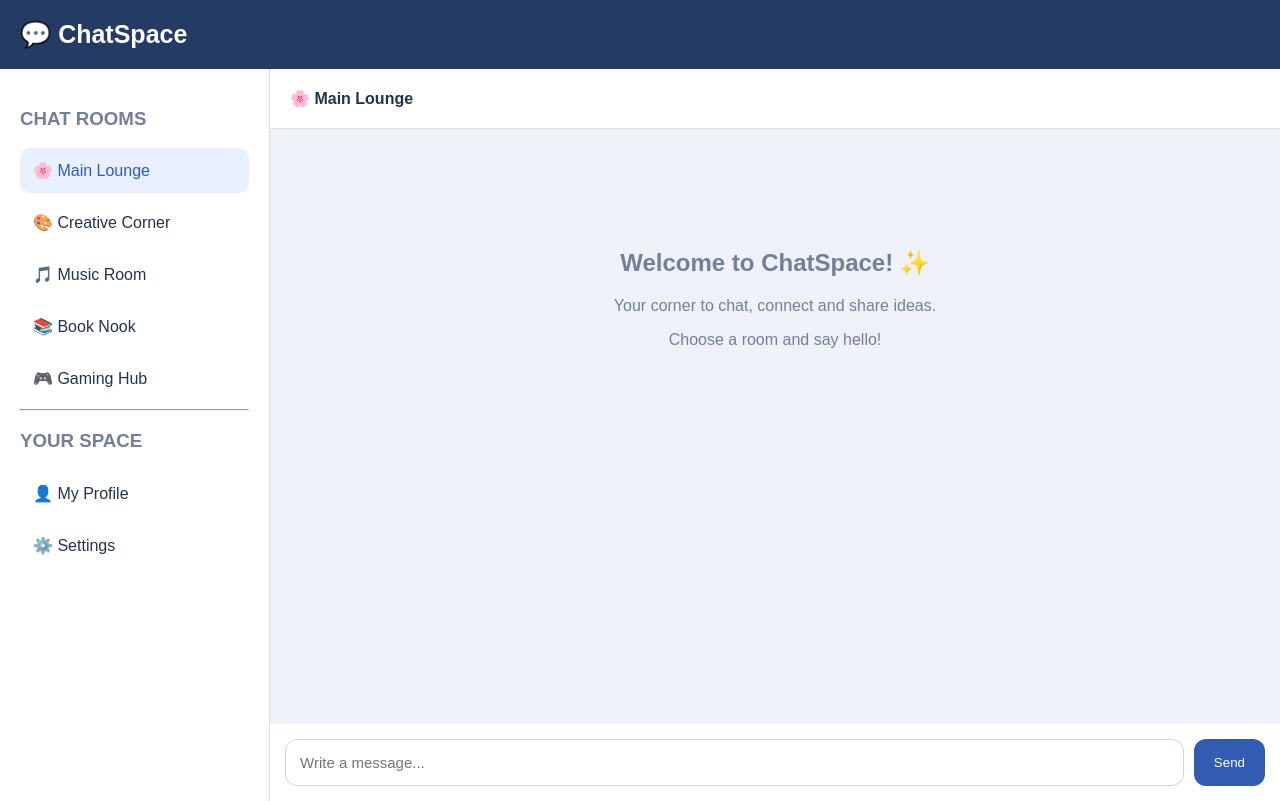
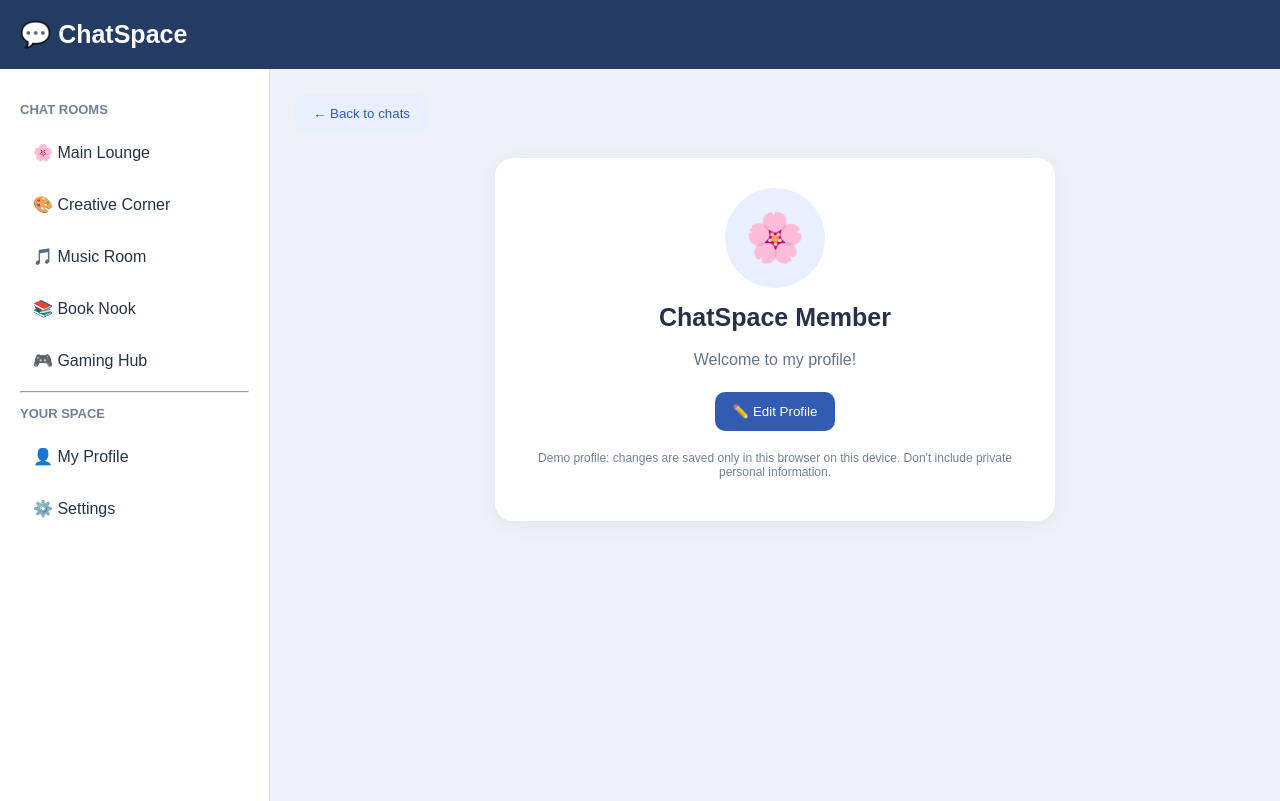
Before and after one commit to indigokin1022-blip/ChatSpace, a plain HTML site: page index.html in a window 1280 px wide. Both pictures are taken after a click on the element "👤 My Profile". Drawn offline with Linux system fonts and the light colour scheme.

Commit message:
Update index.html

```diff
--- a/index.html
+++ b/index.html
@@ -20,98 +20,102 @@ header {
   font-size: 25px;
   font-weight: bold;
 }
-.app {
-  display: flex;
-  height: calc(100vh - 68px);
+.app { display:flex; min-height:calc(100vh - 68px); }
+.sidebar {
+  width:270px;
+  flex-shrink:0;
+  background:white;
+  padding:20px;
+  border-right:1px solid #ddd;
 }
-.sidebar {
-  width: 270px;
-  background: white;
-  padding: 20px;
-  border-right: 1px solid #ddd;
-}
-.sidebar h3 { color: #71809a; }
+.sidebar h3 { color:#71809a; font-size:13px; }
 .room {
-  padding: 13px;
-  margin: 7px 0;
-  border-radius: 10px;
-  cursor: pointer;
+  padding:13px;
+  margin:7px 0;
+  border-radius:10px;
+  cursor:pointer;
 }
 .room:hover, .room.active {
-  background: #e8efff;
-  color: #315cb1;
+  background:#e8efff;
+  color:#315cb1;
 }
-.chat {
-  flex: 1;
-  display: flex;
-  flex-direction: column;
-  min-width: 0;
+.chat { flex:1; min-width:0; display:flex; flex-direction:column; }
+.chat-header {
+  padding:20px;
+  background:white;
+  border-bottom:1px solid #ddd;
+  font-weight:bold;
 }
-.chat-header {
-  padding: 20px;
-  background: white;
-  border-bottom: 1px solid #ddd;
-  font-weight: bold;
+.messages { flex:1; padding:20px; overflow-y:auto; }
+.welcome { text-align:center; margin:100px auto; color:#71809a; }
+.message {
+  background:white;
+  padding:12px 16px;
+  border-radius:14px;
+  margin:10px 0;
+  max-width:75%;
+  width:fit-content;
+  overflow-wrap:anywhere;
 }
-.messages {
-  flex: 1;
-  padding: 20px;
-  overflow-y: auto;
-}
-.welcome {
-  text-align: center;
-  margin: 100px auto;
-  color: #71809a;
-}
-.message {
-  background: white;
-  padding: 12px 16px;
-  border-radius: 14px;
-  margin: 10px 0;
-  max-width: 75%;
-  width: fit-content;
-  overflow-wrap: anywhere;
-}
-.message.mine {
-  background: #dce8ff;
-  margin-left: auto;
-}
-.sender {
-  font-size: 12px;
-  color: #64748b;
-  margin-bottom: 5px;
-}
-.composer {
-  display: flex;
-  padding: 15px;
-  gap: 10px;
-  background: white;
-}
-input {
-  flex: 1;
-  min-width: 0;
-  padding: 14px;
-  border: 1px solid #ccd5e3;
-  border-radius: 12px;
-  font-size: 15px;
+.message.mine { background:#dce8ff; margin-left:auto; }
+.composer { display:flex; padding:15px; gap:10px; background:white; }
+input, textarea {
+  width:100%;
+  padding:13px;
+  border:1px solid #ccd5e3;
+  border-radius:10px;
+  font:inherit;
 }
 button {
-  border: none;
-  background: #315cb1;
-  color: white;
-  padding: 0 20px;
-  border-radius: 12px;
-  cursor: pointer;
+  border:0;
+  background:#315cb1;
+  color:white;
+  padding:12px 18px;
+  border-radius:10px;
+  cursor:pointer;
 }
-button:hover { background: #244889; }
+button:hover { background:#244889; }
+.secondary { background:#e8efff; color:#315cb1; }
+.secondary:hover { background:#d7e4ff; }
+.screen { display:none; flex:1; padding:25px; overflow-y:auto; }
+.screen.active { display:block; }
+.profile-card {
+  max-width:560px;
+  margin:25px auto;
+  background:white;
+  padding:30px;
+  border-radius:18px;
+  box-shadow:0 4px 18px #243b6310;
+}
+.avatar {
+  width:100px;
+  height:100px;
+  border-radius:50%;
+  background:#e8efff;
+  display:flex;
+  align-items:center;
+  justify-content:center;
+  font-size:48px;
+  margin:0 auto 15px;
+}
+.profile-name { text-align:center; font-size:25px; margin:10px; }
+.about { color:#64748b; text-align:center; line-height:1.5; }
+.field { margin:18px 0; }
+.field label { display:block; margin-bottom:8px; font-weight:bold; }
+.actions { display:flex; gap:10px; justify-content:center; flex-wrap:wrap; margin-top:20px; }
+.note { font-size:12px; color:#71809a; text-align:center; margin-top:20px; }
 @media(max-width:600px) {
-  .sidebar { width: 125px; padding: 10px; }
-  .room { padding: 10px 5px; font-size: 13px; }
+  .sidebar { width:130px; padding:10px; }
+  .room { padding:10px 5px; font-size:13px; }
+  .screen { padding:10px; }
+  .profile-card { padding:20px; }
 }
 </style>
 </head>
 <body>
+
 <header>💬 ChatSpace</header>
+
 <div class="app">
   <aside class="sidebar">
     <h3>CHAT ROOMS</h3>
@@ -122,10 +126,11 @@ button:hover { background: #244889; }
     <div class="room" onclick="changeRoom(this,'Gaming Hub')">🎮 Gaming Hub</div>
     <hr>
     <h3>YOUR SPACE</h3>
-    <div class="room">👤 My Profile</div>
-    <div class="room">⚙️ Settings</div>
+    <div class="room" onclick="showProfile()">👤 My Profile</div>
+    <div class="room" onclick="showProfile()">⚙️ Settings</div>
   </aside>
-  <main class="chat">
+
+  <main class="chat" id="chatScreen">
     <div class="chat-header" id="roomTitle">🌸 Main Lounge</div>
     <div class="messages" id="messages">
       <div class="welcome">
@@ -139,26 +144,75 @@ button:hover { background: #244889; }
       <button type="submit">Send</button>
     </form>
   </main>
+
+  <section class="screen" id="profileScreen">
+    <button class="secondary" onclick="backToChats()">← Back to chats</button>
+
+    <div class="profile-card">
+      <div class="avatar" id="avatarDisplay">🌸</div>
+      <h2 class="profile-name" id="nameDisplay">ChatSpace Member</h2>
+      <p class="about" id="aboutDisplay">Welcome to my profile!</p>
+
+      <div class="actions">
+        <button onclick="editProfile()">✏️ Edit Profile</button>
+      </div>
+
+      <div id="editArea" style="display:none">
+        <hr>
+        <div class="field">
+          <label for="username">Display name</label>
+          <input id="username" maxlength="30" placeholder="Choose a display name">
+        </div>
+        <div class="field">
+          <label for="avatarInput">Choose an avatar emoji</label>
+          <input id="avatarInput" maxlength="4" placeholder="🌸">
+        </div>
+        <div class="field">
+          <label for="aboutInput">About me</label>
+          <textarea id="aboutInput" maxlength="160" rows="3" placeholder="Write something about yourself..."></textarea>
+        </div>
+        <div class="actions">
+          <button onclick="saveProfile()">Save Changes</button>
+          <button class="secondary" onclick="cancelEdit()">Cancel</button>
+        </div>
+      </div>
+
+      <p class="note">Demo profile: changes are saved only in this browser on this device. Don't include private personal information.</p>
+    </div>
+  </section>
 </div>
+
 <script>
 let currentRoom = "Main Lounge";
 const roomMessages = {};
+
+let profile = {
+  name: "ChatSpace Member",
+  avatar: "🌸",
+  about: "Welcome to my profile!"
+};
+
 function changeRoom(element, room) {
   currentRoom = room;
   document.querySelectorAll(".room").forEach(r => r.classList.remove("active"));
   element.classList.add("active");
+  document.getElementById("chatScreen").style.display = "flex";
+  document.getElementById("profileScreen").classList.remove("active");
   document.getElementById("roomTitle").textContent = room;
   renderMessages();
 }
+
 function renderMessages() {
   const area = document.getElementById("messages");
   area.innerHTML = "";
   const messages = roomMessages[currentRoom] || [];
+
   if (!messages.length) {
     area.innerHTML = '<div class="welcome"><h2>Welcome to ' +
       currentRoom + '! ✨</h2><p>Start the conversation.</p></div>';
     return;
   }
+
   messages.forEach(text => {
     const bubble = document.createElement("div");
     bubble.className = "message mine";
@@ -167,16 +221,66 @@ function renderMessages() {
   });
   area.scrollTop = area.scrollHeight;
 }
+
 document.getElementById("messageForm").addEventListener("submit", function(event) {
   event.preventDefault();
   const input = document.getElementById("messageInput");
   const message = input.value.trim();
   if (!message) return;
+
   if (!roomMessages[currentRoom]) roomMessages[currentRoom] = [];
   roomMessages[currentRoom].push(message);
   input.value = "";
   renderMessages();
 });
+
+function showProfile() {
+  document.getElementById("chatScreen").style.display = "none";
+  document.getElementById("profileScreen").classList.add("active");
+  document.querySelectorAll(".room").forEach(r => r.classList.remove("active"));
+  displayProfile();
+}
+
+function backToChats() {
+  document.getElementById("profileScreen").classList.remove("active");
+  document.getElementById("chatScreen").style.display = "flex";
+}
+
+function displayProfile() {
+  document.getElementById("nameDisplay").textContent = profile.name;
+  document.getElementById("avatarDisplay").textContent = profile.avatar;
+  document.getElementById("aboutDisplay").textContent = profile.about;
+}
+
+function editProfile() {
+  document.getElementById("editArea").style.display = "block";
+  document.getElementById("username").value = profile.name;
+  document.getElementById("avatarInput").value = profile.avatar;
+  document.getElementById("aboutInput").value = profile.about;
+}
+
+function saveProfile() {
+  const name = document.getElementById("username").value.trim();
+  const avatar = document.getElementById("avatarInput").value.trim();
+  const about = document.getElementById("aboutInput").value.trim();
+
+  if (!name) {
+    alert("Please enter a display name!");
+    return;
+  }
+
+  profile.name = name;
+  profile.avatar = avatar || "🌸";
+  profile.about = about || "Welcome to my profile!";
+
+  displayProfile();
+  document.getElementById("editArea").style.display = "none";
+}
+
+function cancelEdit() {
+  document.getElementById("editArea").style.display = "none";
+}
 </script>
+
 </body>
 </html>
```
